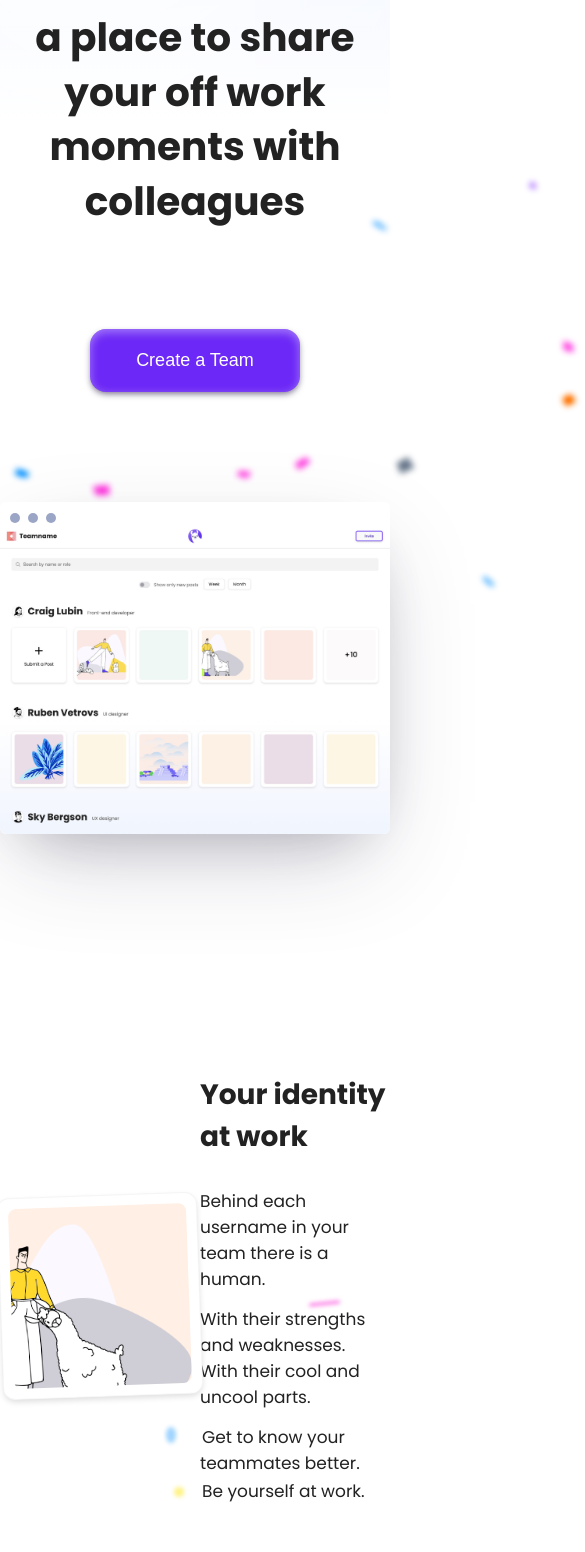
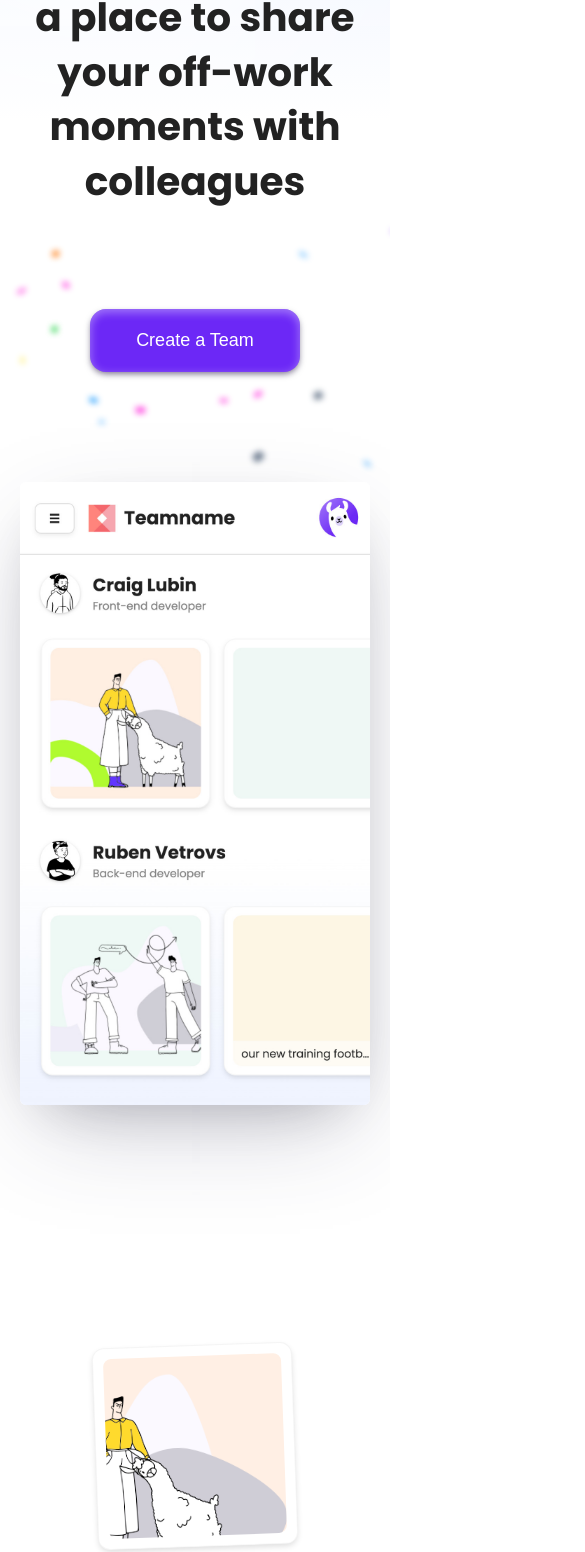
Before and after one commit to yury-n/llamify, a Next.js app: page / in a window 390 px wide. Shown: the part 229-1781 px from the top of the page, 585 px wide, since content can reach past the window. Built offline with nearby package versions, Linux system fonts and the light colour scheme; no server answers.

Commit message:
landing page on mobile

```diff
--- a/pages/index.js
+++ b/pages/index.js
@@ -53,7 +53,7 @@ const About = () => {
         </div>
         <img src="/images/confetti-back.png" className="confetti-back" />
         <div className="main-text">
-          a place to share your off work moments with colleagues
+          a place to share your off-work moments with colleagues
         </div>
         <div className="cta-button-wrapper">
           <button
@@ -72,11 +72,15 @@ const About = () => {
             <span></span>
           </div>
           <img
-            style={{ width: "100%" }}
+            className="screenshot-desktop"
             src="/images/app-screenshot-small-simple.jpg"
           />
+          <img
+            className="screenshot-mobile"
+            src="/images/app-screenshot-mobile.jpg"
+          />
         </div>
-        <div className="secondary-text" style={{ maxWidth: 740 }}>
+        <div className="secondary-text your-identiy-at-work">
           <div
             dangerouslySetInnerHTML={{
               __html: `<div class="secondary-text-img-wrapper"><div class="post-thumb" style="
@@ -87,15 +91,14 @@ const About = () => {
             }}
           />
           <div>
-            <h2>Your identity at work</h2>
+            <h2>Your identity… at work!</h2>
             <div className="secondary-text-block">
-              Behind each username in your team there is a{" "}
-              <span className="human-span">human</span>.
+              Behind every username in your team there’s a{" "}
+              <span className="human-span">human</span>,
             </div>
             <div className="secondary-text-block">
-              With their strengths and weaknesses.
-              <br />
-              With their cool and uncool parts.
+              each with strengths, weaknesses, hobbies, <br />
+              and experiences to share.
             </div>
             <div className="secondary-text-block">
               <span
@@ -106,20 +109,20 @@ const About = () => {
                   height: 16,
                 }}
               ></span>
-              Get to know your teammates better.
+              Get to know your teammates better
               <div style={{ marginTop: 2 }}>
                 <span
                   className="bullet"
                   style={{ background: "rgb(255 242 131)", left: -6 }}
                 ></span>
-                Be yourself at work.
+                and be yourself at work.
               </div>
             </div>
           </div>
         </div>
         <div className="secondary-text space-for-updates">
           <div>
-            <h2>Dedicated space for updates</h2>
+            <h2>A dedicated space for updates</h2>
             <div>
               <span
                 className="bullet"
@@ -132,7 +135,7 @@ const About = () => {
                 className="bullet"
                 style={{ background: "#53d870", left: -4, top: 5 }}
               ></span>
-              Consume updates from them at a comfortable pace.
+              Browse updates from them at a comfortable pace.
             </div>
           </div>
           <div
@@ -158,9 +161,9 @@ const About = () => {
           <div>
             <h2>More productive environment</h2>
             <div className="secondary-text-block">
-              You are more productive in a team
+              You’re more productive in a team
               <br />
-              where you are accepted the way you are.
+              when you’ve built a closer bond with your co-workers.
             </div>
             <div className="secondary-text-block">
               Start sharing about your <br />{" "}
@@ -168,7 +171,6 @@ const About = () => {
               <span className="activity">outdoor</span>, and{" "}
               <span className="activity">virtual</span> activities!
             </div>
-            <div className="secondary-text-block">It's going to be fun!</div>
           </div>
         </div>
         <div className="cta-button-wrapper" style={{ marginTop: 240 }}>
@@ -181,21 +183,6 @@ const About = () => {
             </span>
           </button>
         </div>
-        <div className="final-cta">
-          <div style={{ marginTop: 30 }}>
-            to be cool you don't really need to try to be cool{" "}
-            <span
-              style={{
-                fontSize: "20px",
-                position: "relative",
-                top: 2,
-                left: 2,
-              }}
-            >
-              😎
-            </span>
-          </div>
-        </div>
       </div>
     </>
   );
--- a/public/index.css
+++ b/public/index.css
@@ -104,7 +104,7 @@
 }
 
 .main-text {
-  max-width: 590px;
+  max-width: 620px;
   margin: auto;
   text-align: center;
   margin-top: 110px;
@@ -129,7 +129,8 @@
 .confetti-back {
   position: absolute;
   z-index: -1;
-  width: 1210px;
+  width: 100%;
+  max-width: 1210px;
   left: 50%;
   top: 380px;
   filter: blur(3px) saturate(2);
@@ -170,18 +171,16 @@
   flex-shrink: 0;
 }
 
-.final-cta {
-  margin: 50px auto;
-  max-width: 600px;
-  text-align: center;
+.your-identiy-at-work {
+  max-width: 740px;
 }
 
-.space-for-updates {
+.max-space-for-updates {
   width: 710px;
 }
 
 .more-productive {
-  width: 700px;
+  max-width: 720px;
   position: relative;
 }
 
@@ -227,7 +226,7 @@
   border-radius: 5px;
   background: #fb6ee4;
   position: absolute;
-  bottom: -82px;
+  bottom: -42px;
   left: 50%;
   margin-left: -15px;
   filter: blur(3px);
@@ -237,7 +236,7 @@
 .activity:nth-of-type(2)::before {
   background: #b6fa0b;
   transform: rotate(-37deg);
-  bottom: -100px;
+  bottom: -60px;
   width: 22px;
 }
 
@@ -271,3 +270,46 @@
   transition: opacity 500ms;
   overflow: hidden;
 }
+
+.screenshot-desktop {
+  width: 100%;
+}
+
+@media (hover: none) {
+  .screenshot-desktop,
+  .mock-up-bar {
+    display: none;
+  }
+
+  .about-page {
+    width: 100%;
+    overflow: hidden;
+  }
+
+  .mock-up {
+    width: calc(100% - 40px);
+  }
+
+  .header {
+    padding: 30px;
+  }
+
+  .screenshot-mobile {
+    width: 100%;
+  }
+
+  .space-for-updates,
+  .your-identiy-at-work,
+  .more-productive {
+    flex-direction: column;
+  }
+
+  .header-right-side a {
+    display: none;
+  }
+
+  .confetti-back {
+    width: 710px;
+    top: 440px;
+  }
+}
--- a/public/reset.css
+++ b/public/reset.css
@@ -7,6 +7,7 @@ textarea {
   -moz-appearance: none;
   appearance: none;
   box-shadow: none !important;
+  caret-color: #6c28f5 !important;
 }
 
 /* http://meyerweb.com/eric/tools/css/reset/
```
Also changed, not shown: public/images/app-screenshot-mobile.jpg (added), public/images/llamify.com_app(iPhone 6_7_8 Plus).png (added).
